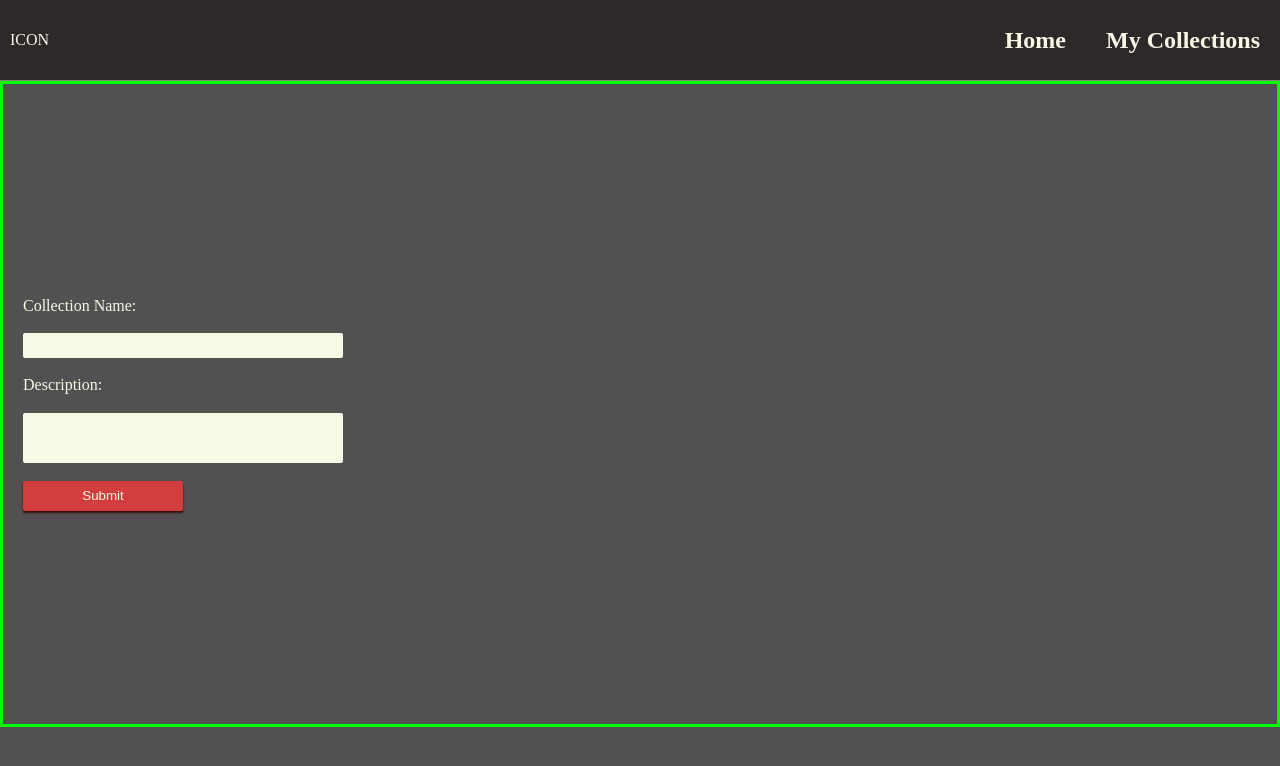
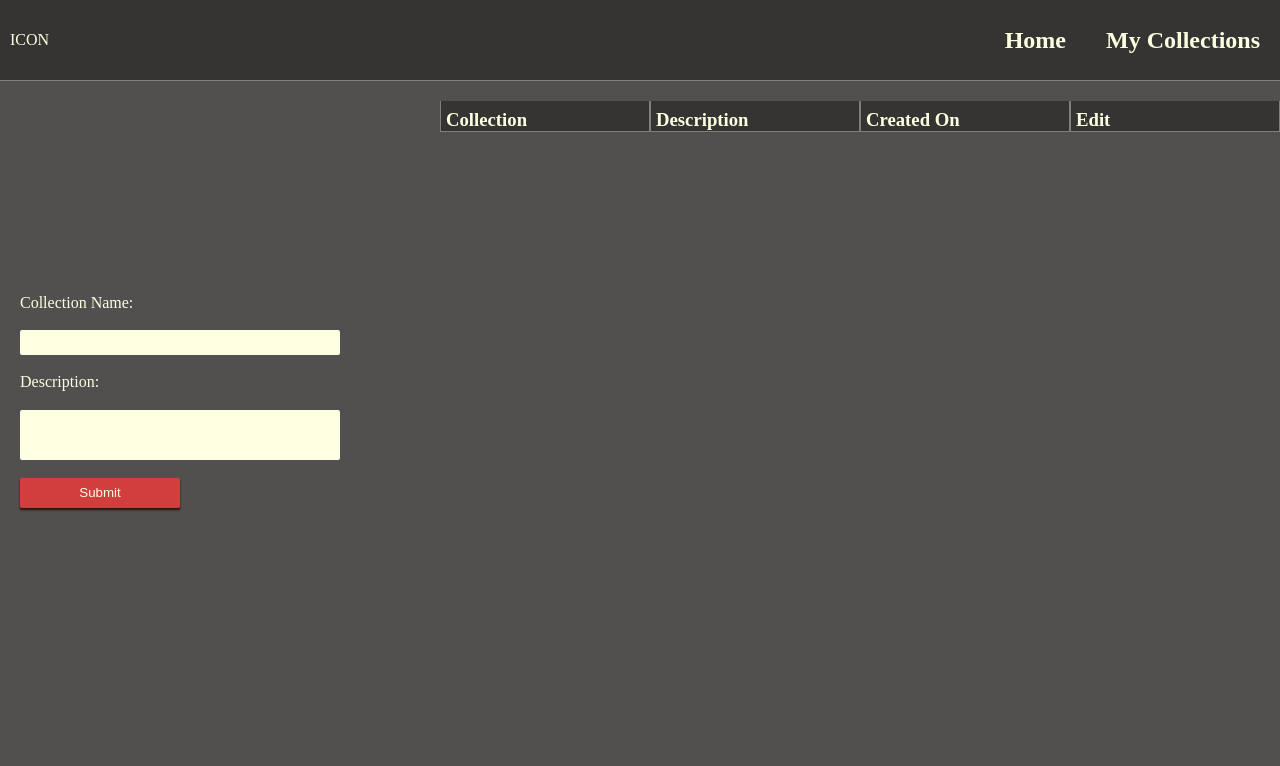
Before and after one commit to vidalgmartin/card-collection, a React (Vite) app in the folder frontend/: page /collections in a window 1280 px wide. Shown: the top 766 px of the page. Built offline with nearby package versions, Linux system fonts and the light colour scheme; no server answers.

Commit message:
Updated styling

```diff
--- a/frontend/src/components/card/CardDetails.jsx
+++ b/frontend/src/components/card/CardDetails.jsx
@@ -33,7 +33,7 @@ export default function CardDetails() {
                 ))
                 ) : (
                     <p>No cards in the deck.</p>
-                )}
+            )}
         </>
     )
 }
--- a/frontend/src/index.css
+++ b/frontend/src/index.css
@@ -1,26 +1,35 @@
+:root {
+    --font-color: rgb(255, 255, 225);
+    --main-color: rgb(54, 51, 51);
+    --secondary-color: rgb(82, 79, 79);
+    --border-color: rgb(128, 127, 127);
+}
+
 * {
     margin: 0;
     padding: 0;
 }
 
 body {
-    background-color: rgb(82, 80, 80);
+    background-color: var(--secondary-color);
 }
 
-/* Navbar */
+/*
+ * Navbar
+ */
 .navbar {
     display: flex;
     justify-content: space-between;
     align-items: center;
     height: 10vh;
     position: relative;
-    background-color: rgb(46, 41, 41);
-    border-bottom: 1px solid gray;
+    background-color: var(--main-color);
+    border-bottom: 1px solid var(--border-color);
 }
 
 .icon {
     margin-left: 10px;
-    color: rgb(248, 248, 231);
+    color: var(--font-color);
 }
 
 .links {
@@ -32,7 +41,7 @@ body {
 
 .links * {
     padding: 10px;
-    color: rgb(248, 248, 231);
+    color: var(--font-color);
     text-decoration: none;
 }
 
@@ -42,9 +51,7 @@ body {
 }
 
 /*
- *
  * pages
- *
  */
 .home-page {
     display: flex;
@@ -60,8 +67,6 @@ body {
     display: flex;
     justify-content: center;
     align-items: center;
-
-    border: 3px solid lime;
 }
 
 .parent-form-container {
@@ -82,7 +87,9 @@ body {
     overflow-y: scroll;
 }
 
-/* forms */
+/*
+ * forms
+ */
 .form-container {
     display: flex;
     flex-direction: column;
@@ -95,7 +102,7 @@ body {
 }
 
 .form-container label {
-    color: rgb(248, 248, 231);
+    color: var(--font-color);
     font-size: 1em;
 }
 
@@ -105,7 +112,7 @@ body {
     border-style: none;
     border-radius: 2px;
     outline: none;
-    background-color: rgb(248, 248, 231);
+    background-color: var(--font-color);
 }
 
 .form-container .description-input {
@@ -114,7 +121,7 @@ body {
     border-style: none;
     border-radius: 2px;
     outline: none;
-    background-color: rgb(248, 248, 231);
+    background-color: var(--font-color);
 }
 
 .form-container button {
@@ -123,7 +130,7 @@ body {
     border-style: none;
     border-radius: 2px;
     background-color: rgb(210, 62, 62);
-    color: rgb(248, 248, 231);
+    color: var(--font-color);
     box-shadow: 0 2px 2px rgb(54, 10, 10);
 
 }
@@ -132,36 +139,69 @@ body {
     background-color: rgb(160, 47, 47);
 }
 
-/* collection */
+/*
+ * collection
+ */
+.collection-details-table {
+    display: flex;
+    justify-content: center;
+    align-items: center;
+    width: 100%;
+    height: 5%;
+    color: var(--font-color);
+    background-color: var(--main-color);
+}
+
+.collection-details-table * {
+    display: flex;
+    justify-content: left;
+    align-items: last baseline;
+    width: 25%;
+    height: 100%;
+    padding-left: 5px;
+    border: 1px solid var(--border-color);
+
+}
+
 .collection-item {
     display: flex;
     justify-content: space-between;
     align-items: center;
     width: 100%;
-    height: 20%;
-    margin-bottom: 15px;
-
-    background-color: rgb(248, 248, 231);
+    height: 15%;
+    margin-bottom: 3%;
+    margin-top: 1%;
+    background-color: var(--main-color);
 }
 
 .item-name {
-    display: flex;
-    flex-direction: column;
-    justify-content: space-evenly;
-    align-items: center;
     width: 200px;
-    height: 120px;
+    height: 94px;
+    border-radius: 2px;
+    background-color: rgb(210, 62, 62);
+}
 
-    border-right: 2px solid red;
+.item-name h4 {
+    width: 100%;
+    height: 30%;
+    box-sizing: border-box;
+    padding: 5px;
+    border-bottom: 2px solid rgb(248, 248, 231);
+    color: var(--font-color);
+    background-color: var(--main-color);
+
+}
+
+.item-name p {
+    font-size: 20px;
+    text-align: left;
+    font-style: none;
+    box-sizing: border-box;
+    padding: 5px;
 }
 
 .item-description {
-    display: flex;
-    flex-direction: column;
-    justify-content: space-evenly;
-    align-items: center;
-    width: 200px;
-    height: 120px;
-
-    border: 1px solid red;
+    box-sizing: border-box;
+    padding: 5px;
+    text-align: center;
 }
--- a/frontend/src/pages/MyCollections.jsx
+++ b/frontend/src/pages/MyCollections.jsx
@@ -9,6 +9,20 @@ export default function MyCollections() {
                 <CollectionForm />
             </div>
             <div className="parent-collection-container">
+                <div className="collection-details-table">
+                    <h3>
+                        Collection
+                    </h3>
+                    <h3>
+                        Description
+                    </h3>
+                    <h3>
+                        Created On
+                    </h3>
+                    <h3>
+                        Edit
+                    </h3>
+                </div>
                 <CollectionDetails />
             </div>
         </div>
```
